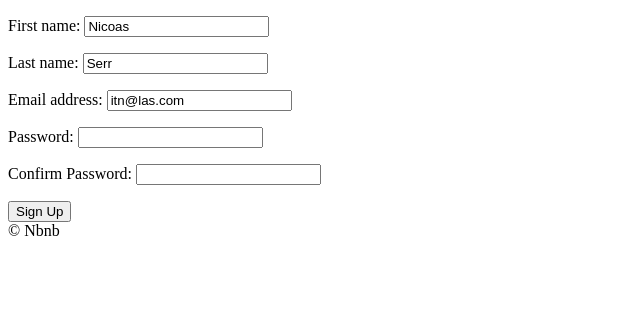
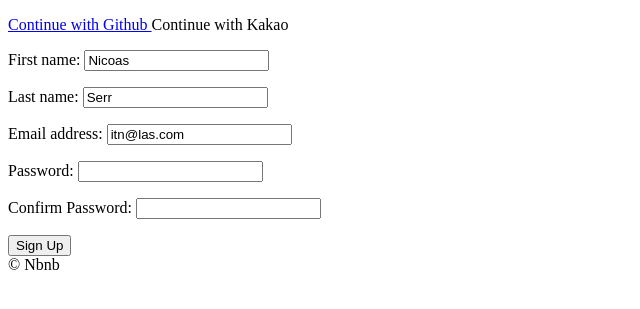
Before and after one commit to Gangyong92/airbnb-clone, a Django app: page /users/signup in a window 1280 px wide. Shown: the part 78-387 px from the top of the page, without its empty margins (0-640 px from the left). Run offline with Django 3.2, Linux system fonts and the light colour scheme.

Commit message:
#13 AIRBNB-CLONE ~#17.4
Github Login 구현

```diff
--- /dev/null
+++ b/templates/partials/social_login.html
@@ -0,0 +1,9 @@
+<div>
+    <a href="{% url 'users:github-login' %}">
+        Continue with Github
+    </a>
+
+    <a>
+        Continue with Kakao
+    </a>
+</div>
--- a/templates/users/login.html
+++ b/templates/users/login.html
@@ -12,6 +12,8 @@ Log In
 
 
 {% block content %}
+    {% include 'partials/social_login.html' %}
+
     <form  method="POST" action={% url "users:login" %}>
         {% csrf_token %}
         {{form.as_p}}
--- a/templates/users/signup.html
+++ b/templates/users/signup.html
@@ -10,6 +10,8 @@ Sign Up
 
 
 {% block content %}
+    {% include 'partials/social_login.html' %}
+
     <form  method="POST" action={% url "users:signup" %}>
         {% csrf_token %}
         {{form.as_p}}
--- a/users/admin.py
+++ b/users/admin.py
@@ -20,6 +20,7 @@ class CustomUserAdmin(UserAdmin):
                     "language",
                     "currency",
                     "superhost",
+                    "login_method",
                 )
             },
         ),
@@ -40,4 +41,5 @@ class CustomUserAdmin(UserAdmin):
         "is_superuser",
         "email_verified",
         "email_secret",
+        "login_method",
     )
--- a/users/models.py
+++ b/users/models.py
@@ -31,6 +31,16 @@ class User(AbstractUser):
 
     CURRENCY_CHOICES = ((CURRENCY_USD, "USD"), (CURRENCY_KRW, "KRW"))
 
+    LOGIN_EMAIL = "email"
+    LOGIN_GITHUB = "github"
+    LOGIN_KAKAO = "kakao"
+
+    LOGIN_CHOICES = (
+        (LOGIN_EMAIL, "Email"),
+        (LOGIN_GITHUB, "Github"),
+        (LOGIN_KAKAO, "Kakao"),
+    )
+
     avatar = models.ImageField(upload_to="avatars", blank=True)  # image
     gender = models.CharField(choices=GENDER_CHOICES, max_length=10, blank=True)
     bio = models.TextField(
@@ -46,6 +56,9 @@ class User(AbstractUser):
     superhost = models.BooleanField(default=False)
     email_verified = models.BooleanField(default=False)
     email_secret = models.CharField(max_length=20, default="", blank=True)
+    login_method = models.CharField(
+        max_length=50, choices=LOGIN_CHOICES, default=LOGIN_EMAIL
+    )
 
     def __str__(self):
         return self.username
--- a/users/urls.py
+++ b/users/urls.py
@@ -5,6 +5,8 @@ app_name = "users"
 
 urlpatterns = [
     path("login", views.LoginView.as_view(), name="login"),
+    path("login/github", views.github_login, name="github-login"),
+    path("login/github/callback", views.github_callback, name="github-callback"),
     path("logout", views.log_out, name="logout"),
     path("signup", views.SignUpView.as_view(), name="signup"),
     # key라는 이름으로 str형태로 가져올거임. 그리고 complete_verification에 key로 넘겨줌
--- a/users/views.py
+++ b/users/views.py
@@ -1,3 +1,5 @@
+import os
+import requests
 from django.views.generic import FormView
 from django.urls import reverse_lazy
 from django.shortcuts import redirect, reverse
@@ -59,3 +61,75 @@ def complete_verification(request, key):
         # to do: add error message
         pass
     return redirect(reverse("core:home"))
+
+
+def github_login(request):
+    client_id = os.environ.get("GH_ID")
+    # Authorization callback URL 임
+    redirect_uri = "http://127.0.0.1:8000/users/login/github/callback"
+    # scope는 허용 범위
+    return redirect(
+        f"https://github.com/login/oauth/authorize?client_id={client_id}&redirect_uri={redirect_uri}&scope=read:user"
+    )
+
+
+class GithubException(Exception):
+    pass
+
+
+def github_callback(request):
+    try:
+        client_id = os.environ.get("GH_ID")
+        client_secret = os.environ.get("GH_SECRET")
+        code = request.GET.get("code", None)
+        if code is not None:
+            token_requests = requests.post(
+                f"https://github.com/login/oauth/access_token?client_id={client_id}&client_secret={client_secret}&code={code}",
+                headers={"Accept": "application/json"},
+            )
+            token_json = token_requests.json()
+            # token error 발생 확인
+            error = token_json.get("error", None)
+            if error is not None:
+                raise GithubException()
+            else:
+                access_token = token_json.get("access_token")
+                profile_request = requests.get(
+                    "https://api.github.com/user",
+                    headers={
+                        "Authorization": f"token {access_token}",
+                        "Accept": "application/json",
+                    },
+                )
+                profile_json = profile_request.json()
+                username = profile_json.get("login", None)
+                if username is not None:
+                    # github email이 공개로 안되어 있으면 못가져옴, name, bio도 마찬가지
+                    name = profile_json.get("name")
+                    email = profile_json.get("email")
+                    bio = profile_json.get("bio")
+                    try:
+                        user = models.User.objects.get(email=email)
+                        if user.login_method != models.User.LOGIN_GITHUB:
+                            # 계정이 있으면서 다른 방법으로 가입한 경우
+                            raise GithubException()
+                    except models.User.DoesNotExist:
+                        user = models.User.objects.create(
+                            email=email,
+                            first_name=name,
+                            username=email,
+                            bio=bio,
+                            login_method=models.User.LOGIN_GITHUB,
+                        )
+                        print("test2222222222")
+                        user.set_unusable_password()
+                        user.save()
+                    login(request, user)
+                    return redirect(reverse("core:home"))
+                else:
+                    raise GithubException()
+        else:
+            raise GithubException()
+    except GithubException:
+        # send error message
+        return redirect(reverse("users:login"))
```
Also changed, not shown: users/migrations/0005_user_login_method.py (added), 2 other files.
